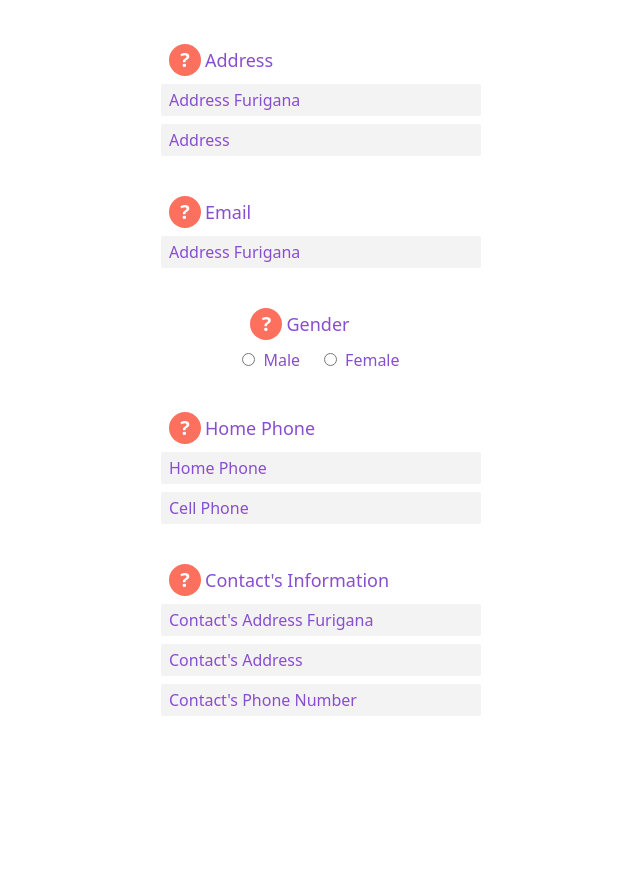
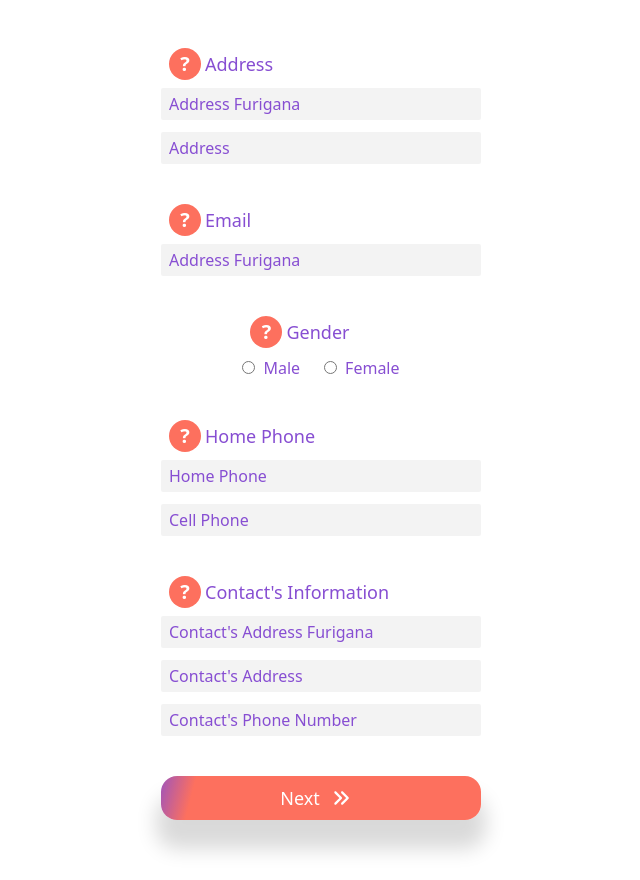
Before and after one commit to stmidi613/Japanese-Resume-Builder, a React (Create React App) app: page / in a window 1280 px wide. Shown: the part 700-1580 px from the top of the page, without its empty margins (319-959 px from the left). Before the commit the page ends 1436 px from the top, so only its background shows below. Built offline with nearby package versions, Linux system fonts and the light colour scheme.

Commit message:
I added the next button as well as a lower input css field to reduce the amount of wet code.

```diff
--- /dev/null
+++ b/src/Components/Buttons/NextButton.tsx
@@ -0,0 +1,16 @@
+import { faAnglesRight } from "@fortawesome/free-solid-svg-icons";
+import { FontAwesomeIcon } from "@fortawesome/react-fontawesome";
+import React from "react";
+
+const NextButton: React.FC = () => {
+  return (
+    <div className="flex justify-center">
+      <button className="w-80 m-10 p-2 text-lg button-animation button">
+        Next
+        <FontAwesomeIcon className="px-3" icon={faAnglesRight} />
+      </button>
+    </div>
+  );
+};
+
+export default NextButton;
--- a/src/Components/Resume/Form1.tsx
+++ b/src/Components/Resume/Form1.tsx
@@ -3,8 +3,9 @@ import photo from "../../images/photo.png";
 import UploadButton from "../Buttons/UploadButton";
 import TipsIcon from "./TipsIcon";
 import { FontAwesomeIcon } from "@fortawesome/react-fontawesome";
+import { faCalendarDays } from "@fortawesome/free-solid-svg-icons";
+import NextButton from "../Buttons/NextButton";
 import "./resume.css";
-import { faCalendarDays } from "@fortawesome/free-solid-svg-icons";
 
 const Form1: React.FC = () => {
   return (
@@ -35,7 +36,7 @@ const Form1: React.FC = () => {
               aria-required
             />
             <input
-              className="input focus:outline-none mt-2"
+              className="input input-lower focus:outline-none"
               placeholder="Full Name"
               type="text"
               aria-required
@@ -75,7 +76,7 @@ const Form1: React.FC = () => {
               aria-required
             />
             <input
-              className="input focus:outline-none mt-2"
+              className="input input-lower focus:outline-none"
               placeholder="Address"
               type="text"
               aria-required
@@ -105,12 +106,26 @@ const Form1: React.FC = () => {
           </div>
           <div className="flex gap-6">
             <div>
-              <input className="input mr-2" type="radio" name="gender" value="Male" />
-              <label className="text-purple" htmlFor="male">Male</label>
+              <input
+                className="input mr-2"
+                type="radio"
+                name="gender"
+                value="Male"
+              />
+              <label className="text-purple" htmlFor="male">
+                Male
+              </label>
             </div>
             <div>
-              <input className="input mr-2" type="radio" name="gender" value="Female" />
-              <label className="text-purple" htmlFor="female">Female</label>
+              <input
+                className="input mr-2"
+                type="radio"
+                name="gender"
+                value="Female"
+              />
+              <label className="text-purple" htmlFor="female">
+                Female
+              </label>
             </div>
           </div>
         </section>
@@ -129,7 +144,7 @@ const Form1: React.FC = () => {
               aria-required
             />
             <input
-              className="input focus:outline-none mt-2"
+              className="input input-lower focus:outline-none"
               placeholder="Cell Phone"
               type="tel"
               pattern="[0-9]{3}-[0-9]{2}-[0-9]{3}"
@@ -151,20 +166,21 @@ const Form1: React.FC = () => {
               aria-required
             />
             <input
-              className="input focus:outline-none mt-2"
+              className="input input-lower focus:outline-none"
               placeholder="Contact's Address"
               type="text"
               aria-required
             />
-          </div>
           <input
-              className="input focus:outline-none mt-2"
-              placeholder="Contact's Phone Number"
-              type="tel"
-              pattern="[0-9]{3}-[0-9]{2}-[0-9]{3}"
-              aria-required
+            className="input input-lower focus:outline-none"
+            placeholder="Contact's Phone Number"
+            type="tel"
+            pattern="[0-9]{3}-[0-9]{2}-[0-9]{3}"
+            aria-required
             />
+            </div>
         </section>
+        <NextButton />
       </form>
     </>
   );
--- a/src/Components/Resume/resume.css
+++ b/src/Components/Resume/resume.css
@@ -34,6 +34,10 @@
     border-radius: 0.125rem;
 }
 
+.input-lower{
+    margin-top: .75rem;
+}
+
 .input::placeholder { /* Chrome, Firefox, Opera, Safari 10.1+ */
     color: #874ed2;
     opacity: 1; /* Firefox */
```
Also changed, not shown: src/tailwind.output.css.
